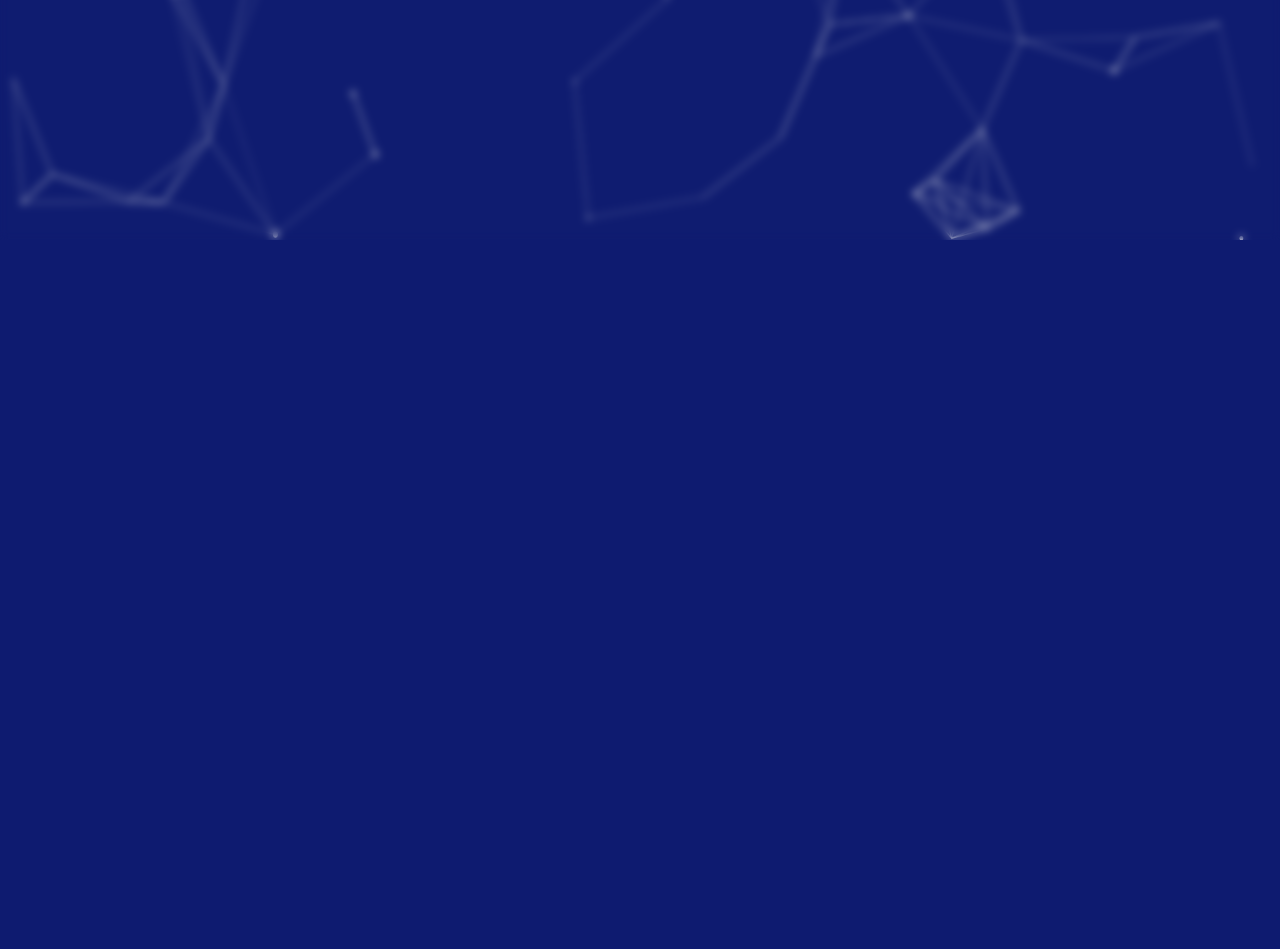
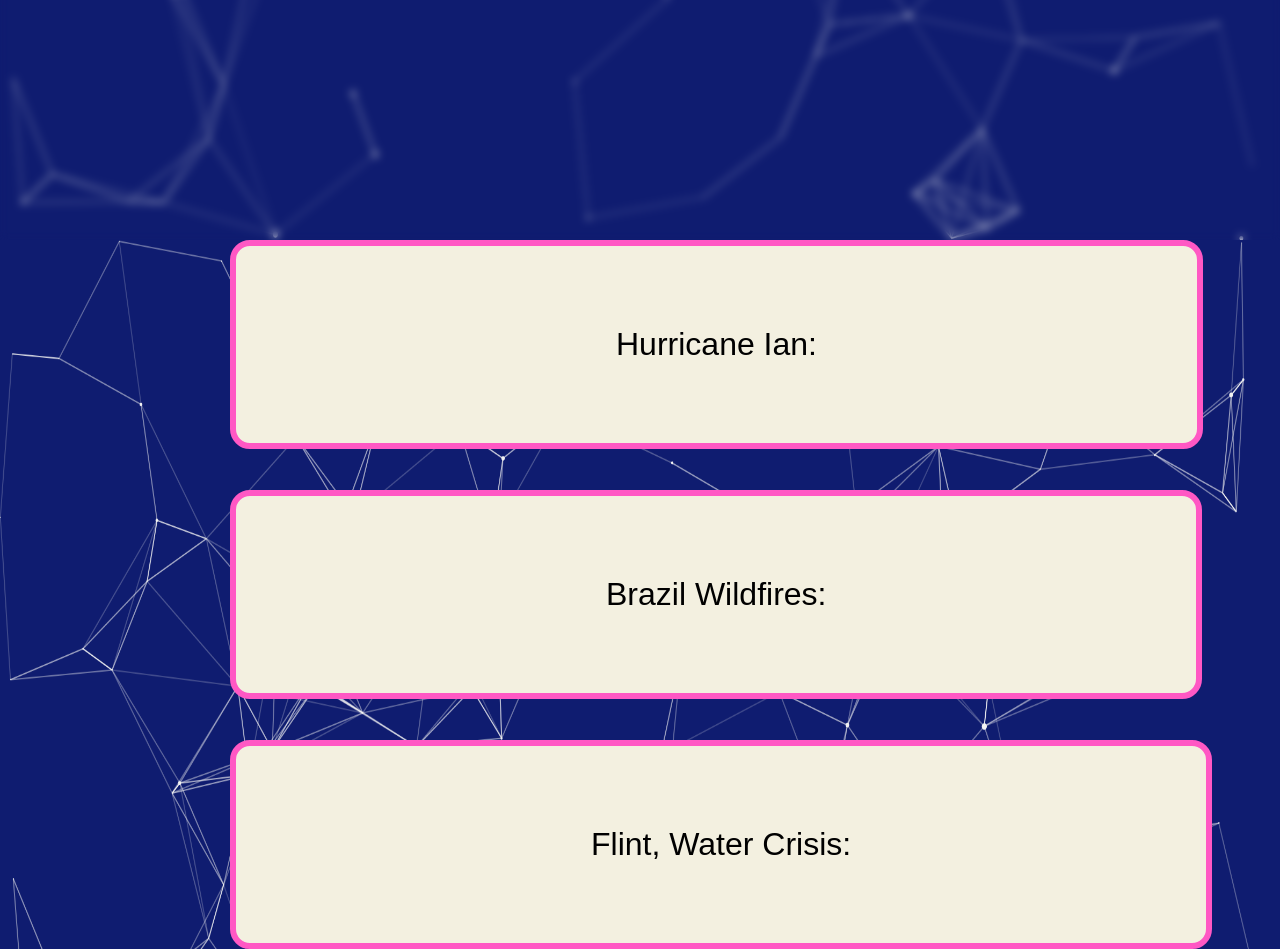
Before and after one commit to smpatyi/disaster_chari-tech, a Flask app: page /main in a window 1280 px wide. Shown: the part 560-1509 px from the top of the page. Before the commit the page ends 800 px from the top, so only its background shows below. Run offline with Flask 2, Linux system fonts and the light colour scheme; some web fonts are replaced.

Commit message:
more styling

```diff
--- a/templates/main.html
+++ b/templates/main.html
@@ -225,6 +225,53 @@
 				background-color: lightblue;
 			}
 
+			.my-button{
+   	 	border-radius: 20px;
+    	border: 6px solid #ff58c4;
+		text-align: center;
+		position:absolute; top:800px; left:230px;
+    	padding: 80px 380px;
+   	 	background: #f3f0e0;
+   	 	font-size: 2em;
+    	cursor: pointer;
+	}
+
+	.my-button:hover {
+				background-color: lightblue;
+			}
+
+			.my-button1{
+   	 	border-radius: 20px;
+    	border: 6px solid #ff58c4;
+		text-align: center;
+		position:absolute; top:1050px; left:230px;
+    	padding: 80px 370px;
+   	 	background: #f3f0e0;
+   	 	font-size: 2em;
+    	cursor: pointer;
+	}
+
+	.my-button1:hover {
+				background-color: lightblue;
+			}
+
+
+			.my-button2{
+   	 	border-radius: 20px;
+    	border: 6px solid #ff58c4;
+		text-align: center;
+		position:absolute; top:1300px; left:230px;
+    	padding: 80px 355px;
+   	 	background: #f3f0e0;
+   	 	font-size: 2em;
+    	cursor: pointer;
+	}
+
+	.my-button2:hover {
+				background-color: lightblue;
+			}
+
+
 
 
 
@@ -257,5 +304,21 @@
     <h6>The one-stop shop for supporting charities for people struck by disaster.</h6>
   </div>
 </div>
+
+<button class="my-button">Hurricane Ian: </button>
+
+<button class="my-button1">Brazil Wildfires: </button>
+
+<button class="my-button2">Flint, Water Crisis: </button>
+
+<br>
+<br>
+<br>
+<br>
+<br>
+<br>
+<br>
+<br>
+<br>
   </body>
 </html>
```
